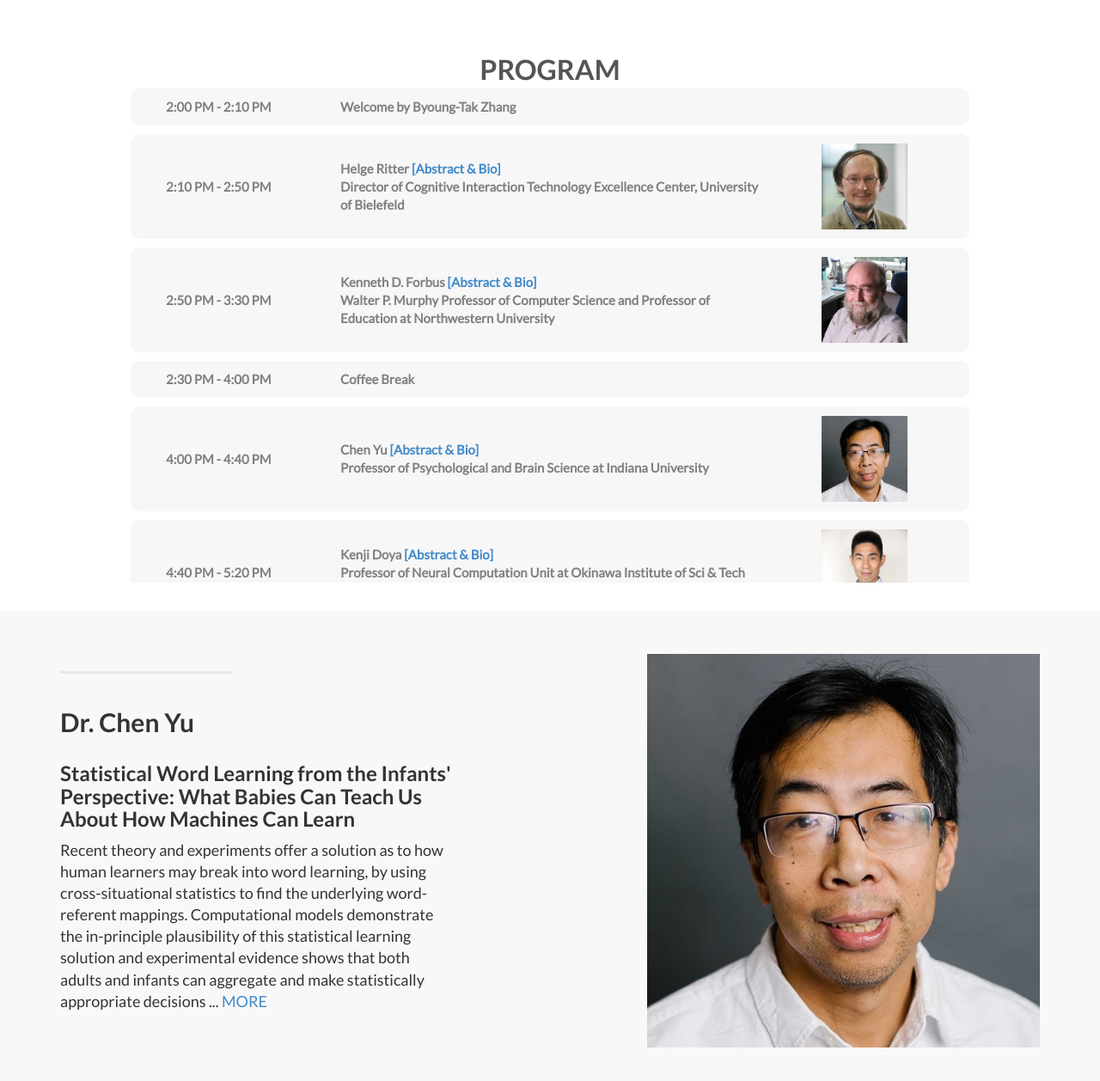
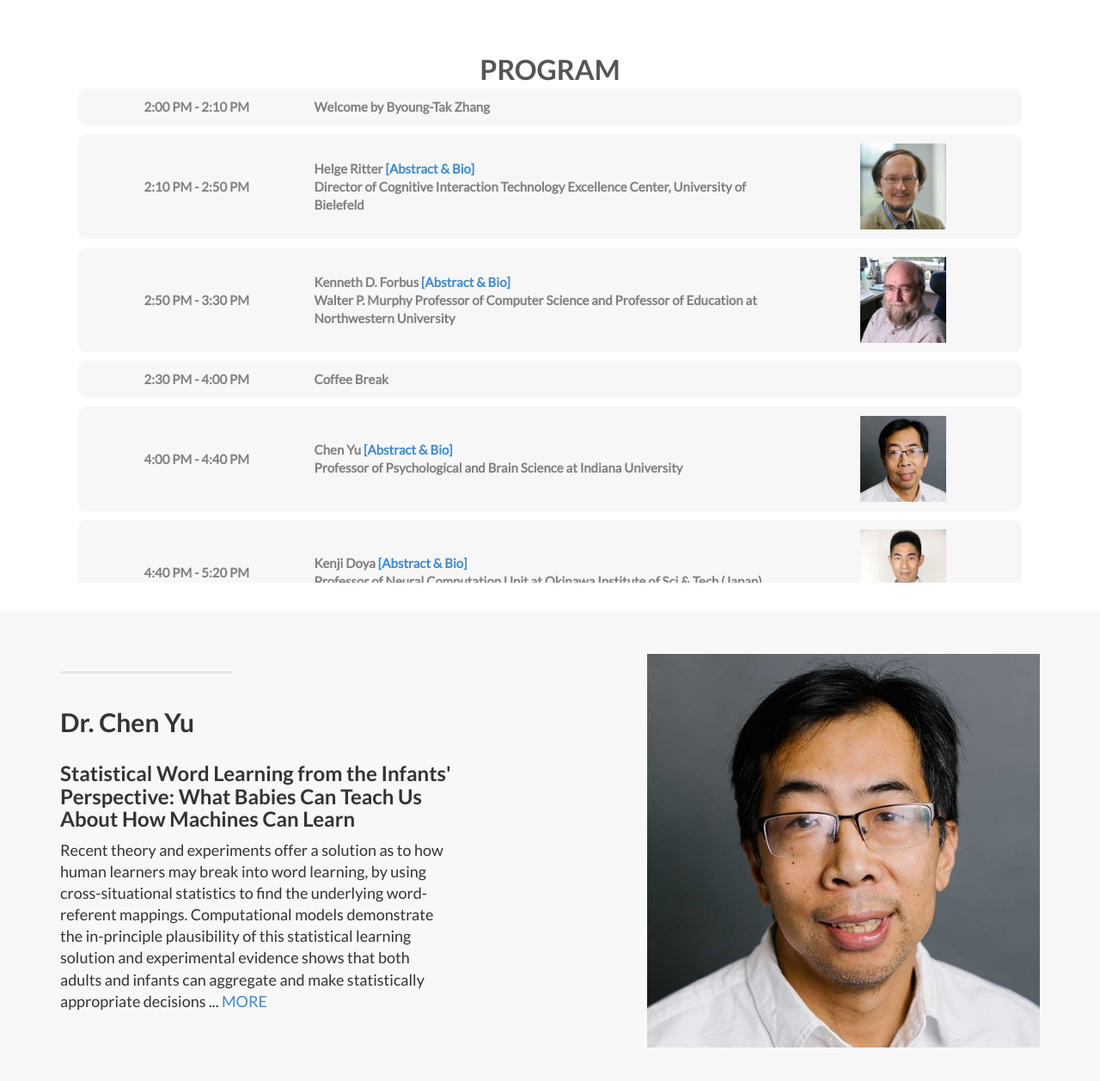
Before and after one commit to globalaisummit/globalaisummit.github.io, a Jekyll site: the page built from index.html, in a window 1280 px wide and 1400 px high, scrolled down 635 px. Shown: the part 142-1400 px from the top of the window at 86% size. Built offline with Jekyll 4.4.1, drawn with Linux system fonts in a browser that asks for light colours.

Commit message:
update minor changes 190815

```diff
--- a/_includes/table.html
+++ b/_includes/table.html
@@ -43,42 +43,42 @@
 						<table>
 							<tbody>
 								<tr class="row100 body">
-									<td class="cell100 column1">2:00 PM - 2:10 PM</td>
+									<td class="cell100 column1"><center>2:00 PM - 2:10 PM</center></td>
 									<td class="cell100 column2">Welcome by Byoung-Tak Zhang</td>
 									<td class="cell100 column3"> </td>
 								</tr>
 
 								<tr class="row100 body">
-									<td class="cell100 column1">2:10 PM - 2:50 PM</td>
+									<td class="cell100 column1"><center>2:10 PM - 2:50 PM</center></td>
 									<td class="cell100 column2"><b>Helge Ritter</b><a href="page_content2.html" data-toggle="modal" data-target="#myModal2"> [Abstract & Bio]</a><br/>Director of Cognitive Interaction Technology Excellence Center, University of Bielefeld</td>
 									<td class="cell100 column3"><center><img src = "img/services/Helge-Ritter.jpg" width = 100 height = 100></center></td>
 								</tr>
 
 								<tr class="row100 body">
-									<td class="cell100 column1">2:50 PM - 3:30 PM</td>
+									<td class="cell100 column1"><center>2:50 PM - 3:30 PM</center></td>
 									<td class="cell100 column2"><b>Kenneth D. Forbus</b><a href="page_content4.html" data-toggle="modal" data-target="#myModal4"> [Abstract & Bio]</a><br/>Walter P. Murphy Professor of Computer Science and Professor of Education at Northwestern University</td>
 									<td class="cell100 column3"><center><img src = "img/services/Kenneth-D-Forbus.jpg" width = 100 height = 100></center></td>
 								</tr>
 
 								<tr class="row100 body">
-									<td class="cell100 column1">2:30 PM - 4:00 PM</td>
+									<td class="cell100 column1"><center>2:30 PM - 4:00 PM</center></td>
 									<td class="cell100 column2">Coffee Break</td>
 									<td class="cell100 column3"> </td>
 								</tr>
 
 								<tr class="row100 body">
-									<td class="cell100 column1">4:00 PM - 4:40 PM</td>
+									<td class="cell100 column1"><center>4:00 PM - 4:40 PM</center></td>
 									<td class="cell100 column2"><b>Chen Yu</b><a href="page_content1.html" data-toggle="modal" data-target="#myModal1"> [Abstract & Bio]</a><br/>Professor of Psychological and Brain Science at Indiana University</td>
 									<td class="cell100 column3"><center><img src = "img/services/Chen-Yu.jpg" width = 100 height = 100></center></td>
 								</tr>
 
 								<tr class="row100 body">
-									<td class="cell100 column1">4:40 PM - 5:20 PM</td>
+									<td class="cell100 column1"><center>4:40 PM - 5:20 PM</center></td>
 									<td class="cell100 column2"><b>Kenji Doya</b><a href="page_content3.html" data-toggle="modal" data-target="#myModal3"> [Abstract & Bio]</a><br/>Professor of Neural Computation Unit at Okinawa Institute of Sci & Tech (Japan)</td>
 									<td class="cell100 column3"><center><img src = "img/services/Kenji-Doya.jpg" width = 100 height = 100></center></td>
 
 								<tr class="row100 body">
-									<td class="cell100 column1">5:20 PM - 6:00 PM</td>
+									<td class="cell100 column1"><center>5:20 PM - 6:00 PM</center></td>
 									<td class="cell100 column2">Panel Discussion: Brain, Mind & AI</td>
 									<td class="cell100 column3"> </td>
 								</tr>
--- a/css/main.css
+++ b/css/main.css
@@ -157,7 +157,7 @@ iframe {
 }
 
 .wrap-table100 {
-  width: 80%;
+  width: 90%;
 }
 
 /*//////////////////////////////////////////////////////////////////
@@ -177,7 +177,7 @@ th, td {
 
 .column1 {
   width: 25%;
-  padding-left: 40px;
+  /*padding-left: 40px;*/
 }
 
 .column2 {
```
Also changed, not shown: 7 other files.
